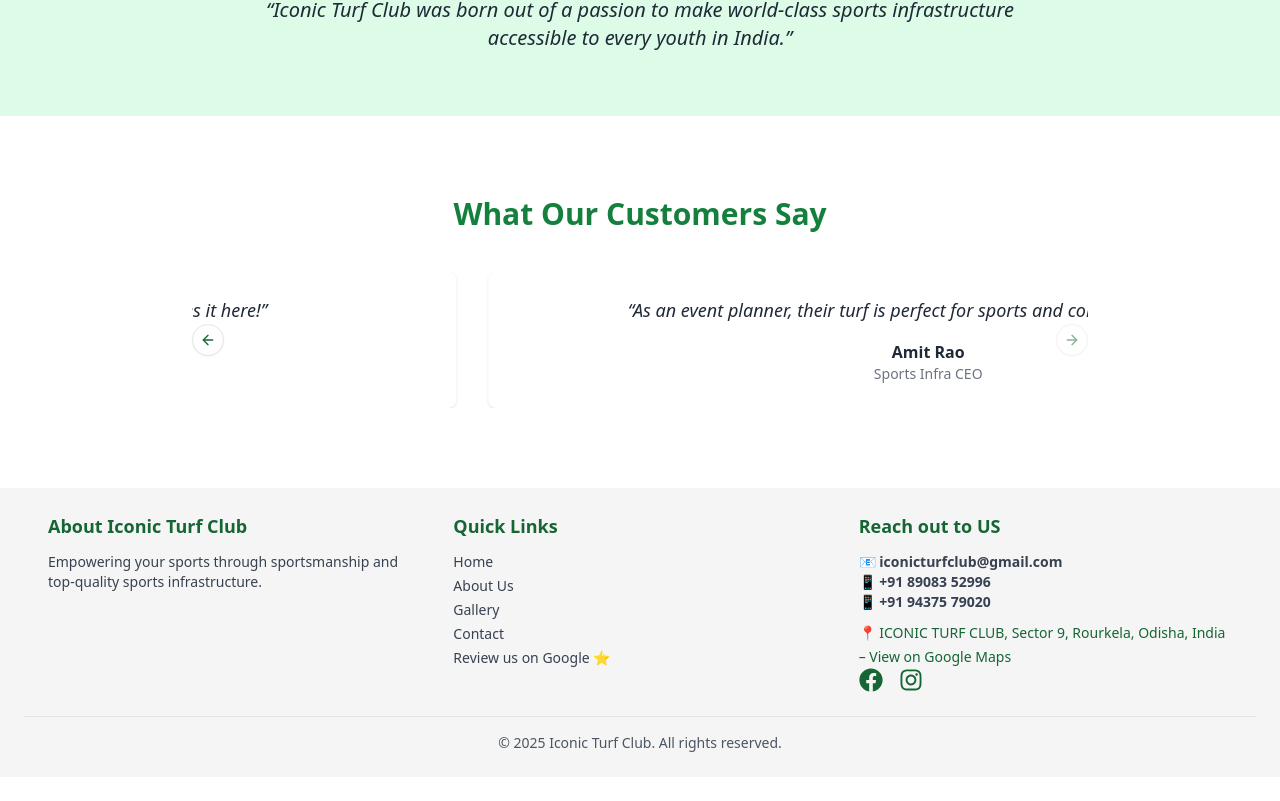
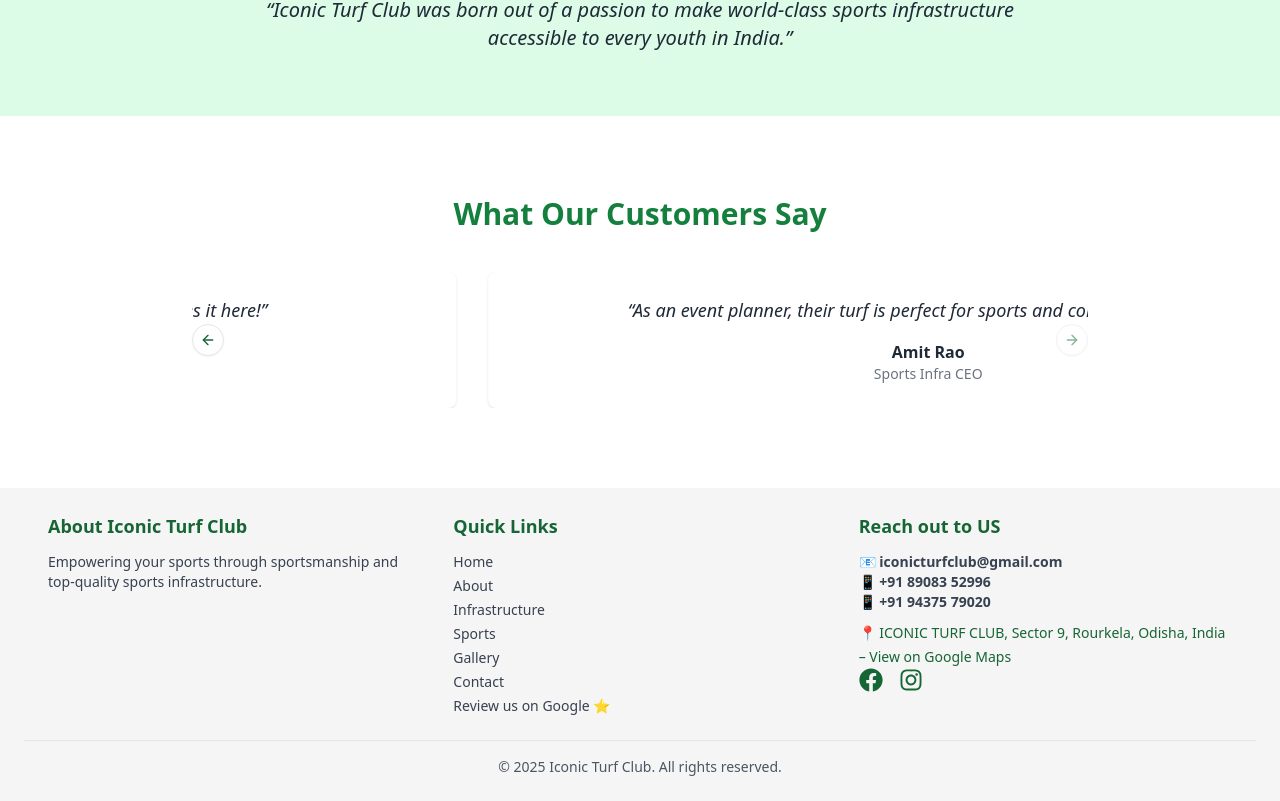
Before and after one commit to digantar007/iconic-turf, a Next.js app: page / in a window 1280 px wide. Shown: the part 2985-3786 px from the top of the page. Before the commit the page ends 3762 px from the top, so only its background shows below. Built offline with nearby package versions, Linux system fonts and the light colour scheme.

Commit message:
feedbacks 2nd Aug 2025

```diff
--- a/app/layout.tsx
+++ b/app/layout.tsx
@@ -81,9 +81,9 @@
                     >
                       {path === "/"
                         ? "HOME"
-                        : path === "/building-sports-infra"
+                        : (path === "/building-sports-infra"
                           ? "INFRASTRUCTURE"
-                          : path.slice(1).toUpperCase()}
+                          : path.slice(1).toUpperCase())}
                     </Link>
                   </li>
                 ))}
@@ -111,8 +111,14 @@
           {/* Mobile Menu */}
           {menuOpen && (
             <ul className="absolute top-16 left-0 w-full bg-white dark:bg-gray-800 shadow-lg flex flex-col items-start p-6 space-y-4 md:hidden z-50">
-              {["/", "/about", "/sports", "/gallery", "/contact"].map(
-                (path, i) => (
+              {[
+                "/",
+                "/about",
+                "/building-sports-infra",
+                "/sports",
+                "/gallery",
+                "/contact",
+              ].map((path, i) => (
                 <li key={i}>
                   <Link
                     href={path}
@@ -122,11 +128,14 @@
                         : "hover:text-emerald-600"
                     }`}
                   >
-                      {path === "/" ? "HOME" : path.slice(1).toUpperCase()}
+                    {path === "/"
+                        ? "HOME"
+                        : (path === "/building-sports-infra"
+                          ? "INFRASTRUCTURE"
+                          : path.slice(1).toUpperCase())}
                   </Link>
                 </li>
-                )
-              )}
+              ))}
             </ul>
           )}
         </nav>
@@ -157,7 +166,20 @@
                 </li>
                 <li>
                   <Link href="/about" className="hover:text-green-800">
-                    About Us
+                    About
+                  </Link>
+                </li>
+                <li>
+                  <Link
+                    href="/building-sports-infra"
+                    className="hover:text-green-800"
+                  >
+                    Infrastructure
+                  </Link>
+                </li>
+                <li>
+                  <Link href="/sports" className="hover:text-green-800">
+                    Sports
                   </Link>
                 </li>
                 <li>
```
Lines whose indentation alone changed are shown as unchanged.
